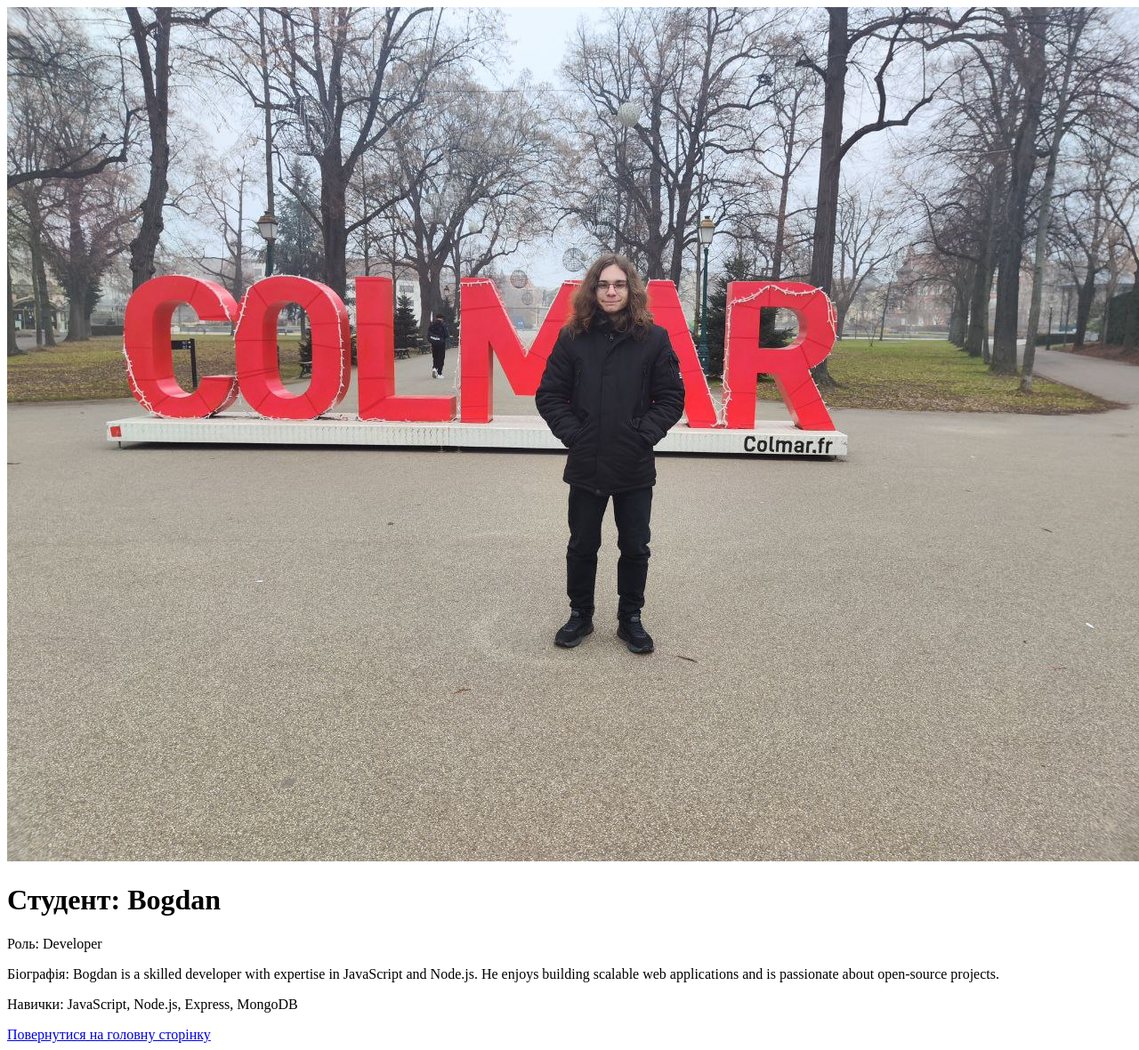
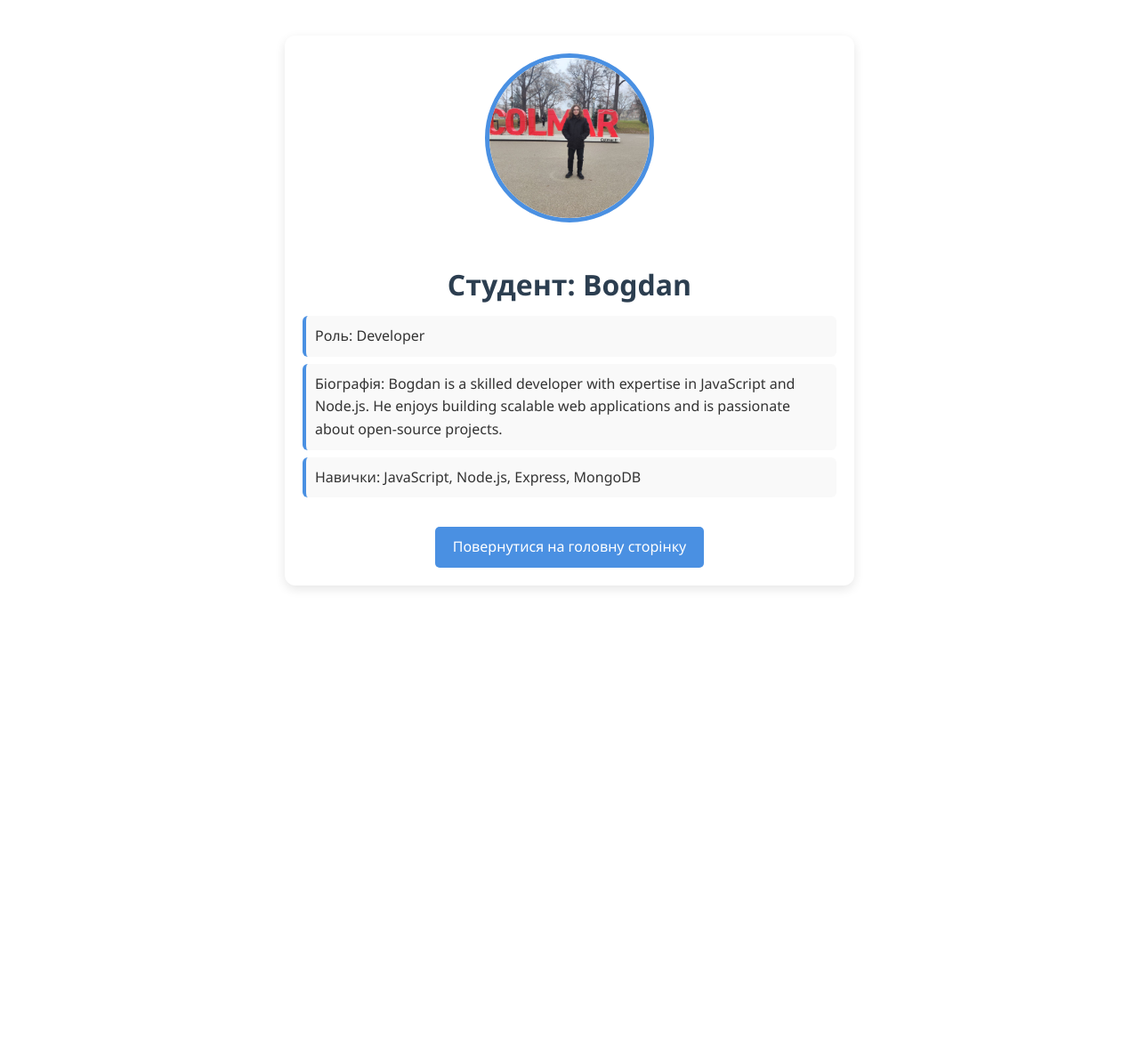
Before and after one commit to blaz3xx/node.js_labs, a Node server app: page /student/1 in a window 1280 px wide. Shown: the whole page at 89% size. After the commit the page ends 662 px from the top, so only its background shows below. Run offline with Node 20, Linux system fonts and the light colour scheme.

Commit message:
added design for dynamic pages

```diff
--- /dev/null
+++ b/public/css/style.css
@@ -0,0 +1,60 @@
+body {
+    font-family: 'Segoe UI', Arial, sans-serif;
+    background-color: #f0f2f5;
+    color: #333;
+    max-width: 600px;
+    margin: 40px auto;
+    padding: 20px;
+    line-height: 1.6;
+    text-align: center;
+    background: white;
+    border-radius: 12px;
+    box-shadow: 0 4px 12px rgba(0,0,0,0.1);
+}
+
+img {
+    width: 180px;
+    height: 180px;
+    object-fit: cover;
+    border-radius: 50%;
+    border: 5px solid #4a90e2;
+    margin-bottom: 15px;
+}
+
+h1 {
+    color: #2c3e50;
+    margin-bottom: 10px;
+}
+
+p {
+    background: #f9f9f9;
+    padding: 10px;
+    border-radius: 6px;
+    margin: 8px 0;
+    border-left: 4px solid #4a90e2;
+    text-align: left;
+}
+
+p strong {
+    color: #4a90e2;
+}
+
+a {
+    display: inline-block;
+    margin-top: 25px;
+    padding: 10px 20px;
+    background-color: #4a90e2;
+    color: white !important;
+    text-decoration: none;
+    border-radius: 5px;
+    transition: background 0.3s;
+}
+
+a:hover {
+    background-color: #357abd;
+}
+
+
+h1:has(+ p:contains("не знайдено")) {
+    color: #e74c3c;
+}
--- a/views/error.ejs
+++ b/views/error.ejs
@@ -3,6 +3,7 @@
 <head>
     <meta charset="UTF-8">
     <title>Помилка</title>
+    <link rel="stylesheet" href="../css/style.css">
 </head>
 <body>
     <h1>Щось пішло не так!</h1>
--- a/views/student.ejs
+++ b/views/student.ejs
@@ -3,6 +3,7 @@
 <head>
     <meta charset="UTF-8">
     <title>Про студента</title>
+    <link rel="stylesheet" href="../css/style.css">
 </head>
 <body>
     <img src="/images/<%= student.photo %>" alt="<%= student.name %>">
```
